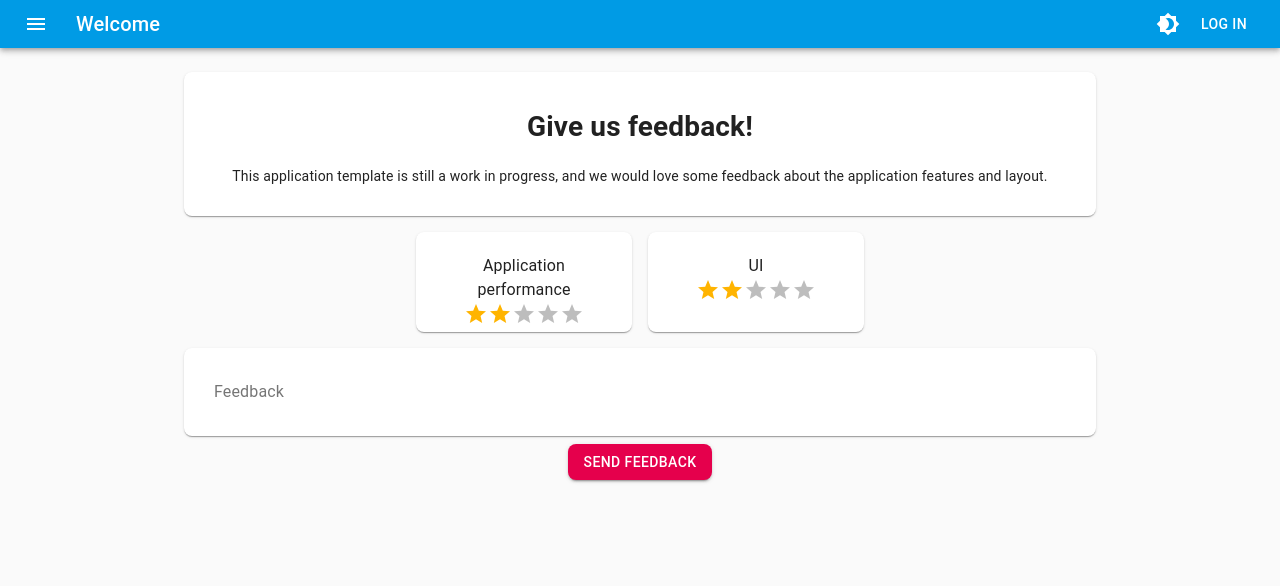
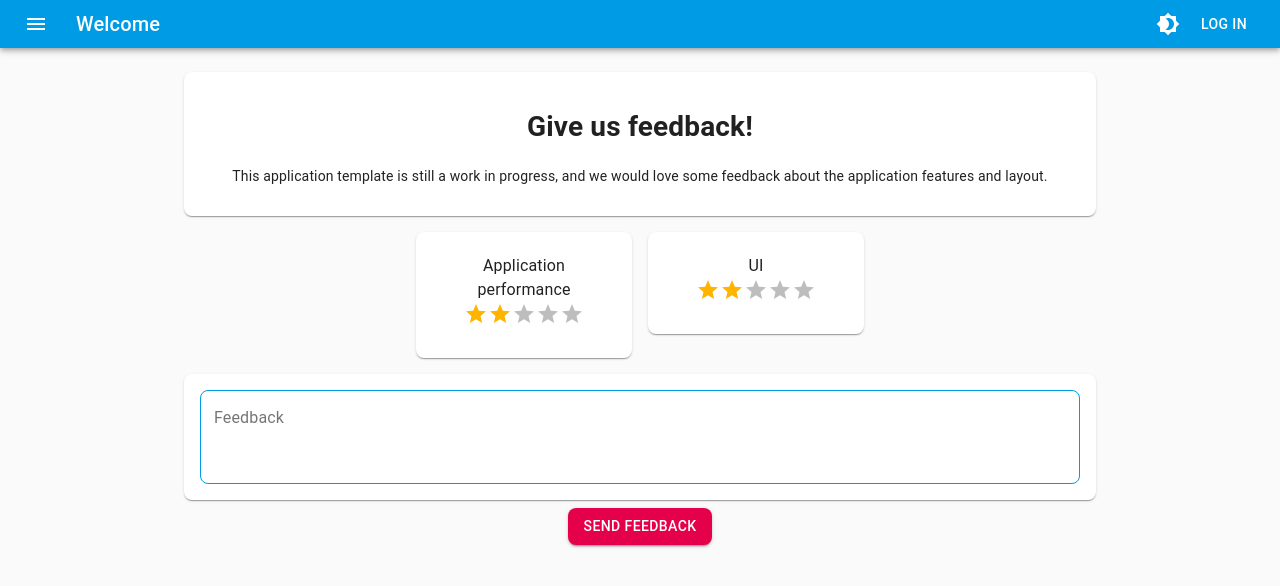
Before and after one commit to JonesTPG/fullstack-theme-base, a React (Create React App) app in the folder front-end/: page /feedback in a window 1280 px wide. Shown: the top 586 px of the page. Built offline with nearby package versions, Linux system fonts and the light colour scheme; no server answers; what apollo-cache-persist, apollo-link-ws would draw is missing.

Commit message:
Feedback input fix.

```diff
--- a/front-end/src/components/feedback/Feedback.jsx
+++ b/front-end/src/components/feedback/Feedback.jsx
@@ -25,7 +25,6 @@ const useStyles = makeStyles(theme => ({
   paper: {
     padding: theme.spacing(2),
     textAlign: 'center',
-    height: '100px',
     color: theme.palette.text.primary
   },
   formPaper: {
@@ -37,20 +36,20 @@ const useStyles = makeStyles(theme => ({
   },
   root: {
     '& label.Mui-focused': {
-      color: 'white'
+      color: '#009be5'
     },
     '& .MuiInput-underline:after': {
-      borderBottomColor: 'white'
+      borderBottomColor: '#009be5'
     },
     '& .MuiOutlinedInput-root': {
       '& fieldset': {
-        borderColor: 'white'
+        borderColor: '#009be5'
       },
       '&:hover fieldset': {
-        borderColor: 'white'
+        borderColor: '#009be5'
       },
       '&.Mui-focused fieldset': {
-        borderColor: 'white'
+        borderColor: '#009be5'
       }
     }
   }
@@ -122,6 +121,8 @@ const Feedback = () => {
           <Grid item xs={12} sm={12} md={12}>
             <Paper className={classes.formPaper}>
               <TextField
+                multiline
+                rows="3"
                 className={classes.root}
                 variant="outlined"
                 name="feedback"
```
